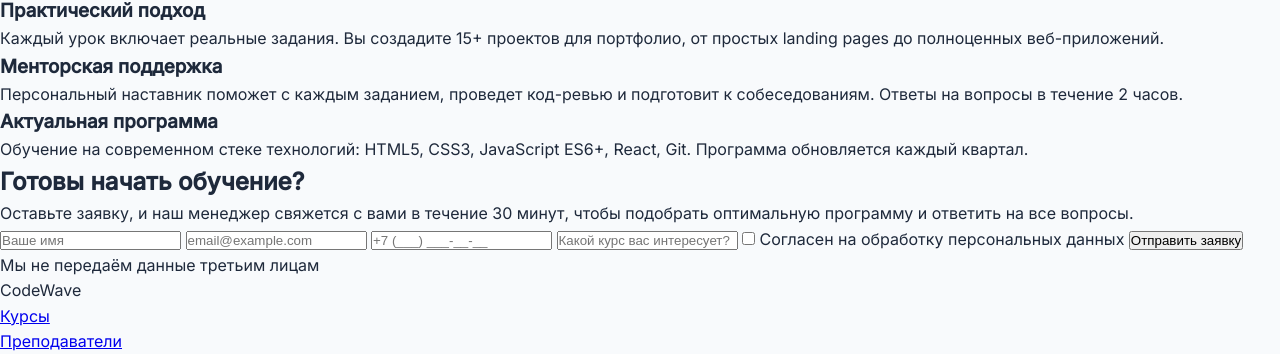
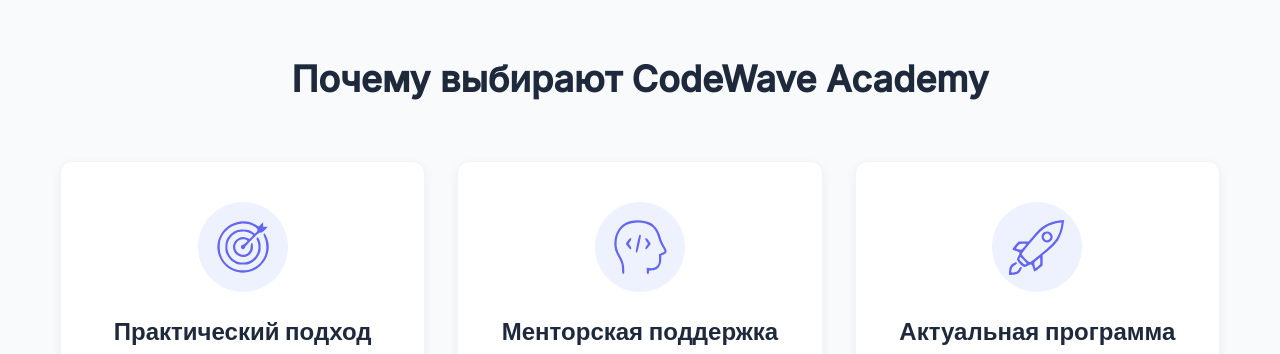
Before and after one commit to akimmary/first-project, a plain HTML site: page index.html in a window 1280 px wide. Shown: the part 712-1066 px from the top of the page. Drawn offline with Linux system fonts and the light colour scheme.

Commit message:
add features

```diff
--- a/index.html
+++ b/index.html
@@ -4,7 +4,7 @@
   <meta charset="utf-8">
   <meta http-equiv="X-UA-Compatible" content="IE=enge" />
   <meta name="viewport" content="width=device-width, intial-scale=1.0" />
-  <title>С чистого листа</title>
+  <title>CodeWave Academy</title>
   <link rel="preconnect" href="https://fonts.googleapis.com">
   <link href="https://fonts.googleapis.com/css2?family=Inter:wght@400;500&family=Poppins:wght@600;700&display=swap" rel="stylesheet">
   <link rel="stylesheet" href="./styles/style.css"/>
@@ -19,7 +19,7 @@
         <li class="header__links-list-item"><a class="menu__link" href="#contact">О нас</a></li>
       </ul>
     </nav>
-    <button class="header__btn" href="#courses">Начать обучение</button>
+    <button class="header__button" href="#courses">Начать обучение</button>
   </header>
   <main>
     <section class="hero">
@@ -45,20 +45,29 @@
       </div>
     </section>
     <section class="features" id="features">
-      <div class="container">
+      <div class="container__features">
         <h2 class="features__title">Почему выбирают CodeWave Academy</h2>
-        <div class="features__items">
-          <div class="features__item">
-            <h3 class="features__item-title">Практический подход</h3>
-            <p class="features__item-text">Каждый урок включает реальные задания. Вы создадите 15+ проектов для портфолио, от простых landing pages до полноценных веб-приложений.</p>
+        <div class="features__cart">
+          <div class="features__cart-item">
+            <div class="features__cart-item-image-wrapper">
+              <img class="features__cart-item-image" src="./images/icon01-target.svg" alt="мишень">
+            </div>
+            <h3 class="features__cart-item-subtitle">Практический подход</h3>
+            <p class="features__cart-item-text">Каждый урок включает реальные задания. Вы создадите 15+ проектов для портфолио, от простых landing pages до полноценных веб-приложений.</p>
           </div>
-          <div class="features__item">
-            <h3 class="features__item-title">Менторская поддержка</h3>
-            <p class="features__item-text">Персональный наставник поможет с каждым заданием, проведет код-ревью и подготовит к собеседованиям. Ответы на вопросы в течение 2 часов.</p>
+          <div class="features__cart-item">
+            <div class="features__cart-item-image-wrapper">
+              <img class="features__cart-item-image" src="./images/icon02-dev.svg" alt="разработчик">
+            </div>
+            <h3 class="features__cart-item-subtitle">Менторская поддержка</h3>
+            <p class="features__cart-item-text">Персональный наставник поможет с каждым заданием, проведет код-ревью и подготовит к собеседованиям. Ответы на вопросы в течение 2 часов.</p>
           </div>
-          <div class="features__item">
-            <h3 class="features__item-title">Актуальная программа</h3>
-            <p class="features__item-text">Обучение на современном стеке технологий: HTML5, CSS3, JavaScript ES6+, React, Git. Программа обновляется каждый квартал.</p>
+          <div class="features__cart-item">
+            <div class="features__cart-item-image-wrapper">
+              <img class="features__cart-item-image" src="./images/icons03-rocket.svg" alt="ракета">
+            </div>
+            <h3 class="features__cart-item-subtitle">Актуальная программа</h3>
+            <p class="features__cart-item-text">Обучение на современном стеке технологий: HTML5, CSS3, JavaScript ES6+, React, Git. Программа обновляется каждый квартал.</p>
           </div>
         </div>
       </div>
@@ -94,7 +103,7 @@
         </div>
         <div class="footer__socials">
             <address class="footer__address">
-              <a class="footer__link" href="mailto:hello@codewave.com>hello@codewave.com</a>
+              <a class="footer__link" href="mailto:hello@codewave.com">hello@codewave.com</a>
               <a class="footer__link" href="tel:+74951234567">+7 (495) 123-45-67</a>
               Адрес: Москва, ул. Пушкина, д. 10
             </address>
--- a/styles/style.css
+++ b/styles/style.css
@@ -12,13 +12,13 @@
     --color-bg: #F8FAFC;
     --color-white: #FFFFFF;
 
-    --font-heading: 'Poppins', sans-serif;
+    --font-heaing: 'Poppins', sans-serif;
     --font-body: 'Inter', sans-serif;
 }
 
 body {
-    font-family: var(--font-body);
-    color: var(--color-secondary);
+  font-family: 'Inter', sans-serif;
+  color: #1E293B;
   line-height: 1.6;
   background-color: #F8FAFC;
 }
@@ -57,7 +57,7 @@
   color: #6366F1;
 }
 
-.header__btn {
+.header__button {
   padding: 12px 24px;
   background-color: #6366F1;
   color: white;
@@ -66,10 +66,11 @@
   border: none;
   border-radius: 8px;
   transition: all 0.3s ease;
+  cursor: pointer;
 }
 
-.header__btn:hover {
-    background-color: var(--color-accent);
+.header__button:hover {
+  background-color: #F59E0B;
   transform: translateY(-2px);
   box-shadow: 0 4px 12px rgba(99, 102, 241, 0.3);
 }
@@ -93,7 +94,7 @@
 .hero__title {
   font-size: 48px;
   font-weight: 700;
-  color: var(--color-secondary);
+  color: #1E293B;
   margin-bottom: 20px;
   line-height: 1.2;
 }
@@ -108,7 +109,7 @@
 }
 
 .hero__button {
-  background-color: var(--color-primary);
+  background-color: #6366F1;
   color: white;
   padding: 16px 40px;
   font-size: 18px;
@@ -144,8 +145,8 @@
 .hero__stats-number {
   font-size: 36px;
   font-weight: 700;
-  color: var(--color-primary);
-  font-family: var(--font-heading);
+  color: #6366F1;
+  font-family:'Poppins', sans-serif;
   line-height: 1;
 }
 
@@ -158,29 +159,73 @@
   font-weight: 500;
 }
 
-/* Адаптив */
-@media (max-width: 768px) {
-  .hero__title {
-    font-size: 32px;
+.container__features {
+  max-width: 1200px;
+  margin: 0 auto;
+  padding: 100px 20px;
+  text-align: center;
 }
 
-  .hero__subtitle {
-    font-size: 16px;
+.features__title {
+  font-size: 36px;
+  font-weight: 700;
+  color: #1E293B;
+  margin-bottom: 20px;
+  line-height: 1.2;
+  margin-bottom: 60px;
 }
 
-  .hero__stats {
-    gap: 40px;
+.features__cart {
+  display: grid;
+  grid-template-columns: 1fr 1fr 1fr;
+  gap: 32px;
+  min-height: auto;
 }
 
-  .hero__stats-number {
-    font-size: 28px;
-  }
+.features__cart-item {
+  background-color: white;
+  border-radius: 12px;
+  padding: 40px;
+  box-shadow: 0 4px 12px rgba(0,0,0,0.06);
+  border: 1px solid #F1F5F9;
+  transition: all 0.3s ease;
 }
 
-@media (max-width: 480px) {
-  .hero__stats {
-    flex-direction: column;
-    gap: 24px;
-    margin-top: 40px;
+.features__cart-item:hover {
+  transform: translateY(-8px);
+  box-shadow: 0 8px 24px rgba(0, 0, 0, 0.12);
 }
+
+.features__cart-item-image-wrapper {
+  display: flex;
+  justify-content: center;
+  align-items: center;
+  height: 90px;
+  width: 90px;
+  background-color: #EEF2FF;
+  border-radius: 50%;
+  justify-self: center;
+  margin-bottom: 24px;
 }
+
+.features__cart-item-image {
+  height: 56px;
+  width: 56px;
+
+}
+
+.features__cart-item-subtitle {
+  font-size: 24px;
+  font-weight: 600;
+  color: #1E293B;
+  margin-bottom: 16px;
+  font-family: 'Poppins', sans-serif;
+  line-height: 1.3;
+}
+
+.features__cart-item-text {
+  font-size: 16px;
+  font-weight: 400;
+  color: #64748B;
+  line-height: 1.5;
+}
```
Also changed, not shown: images/icon01-target.svg (added), images/icon02-dev.svg (added), images/icons03-rocket.svg (added). Lines whose indentation alone changed are shown as unchanged.
